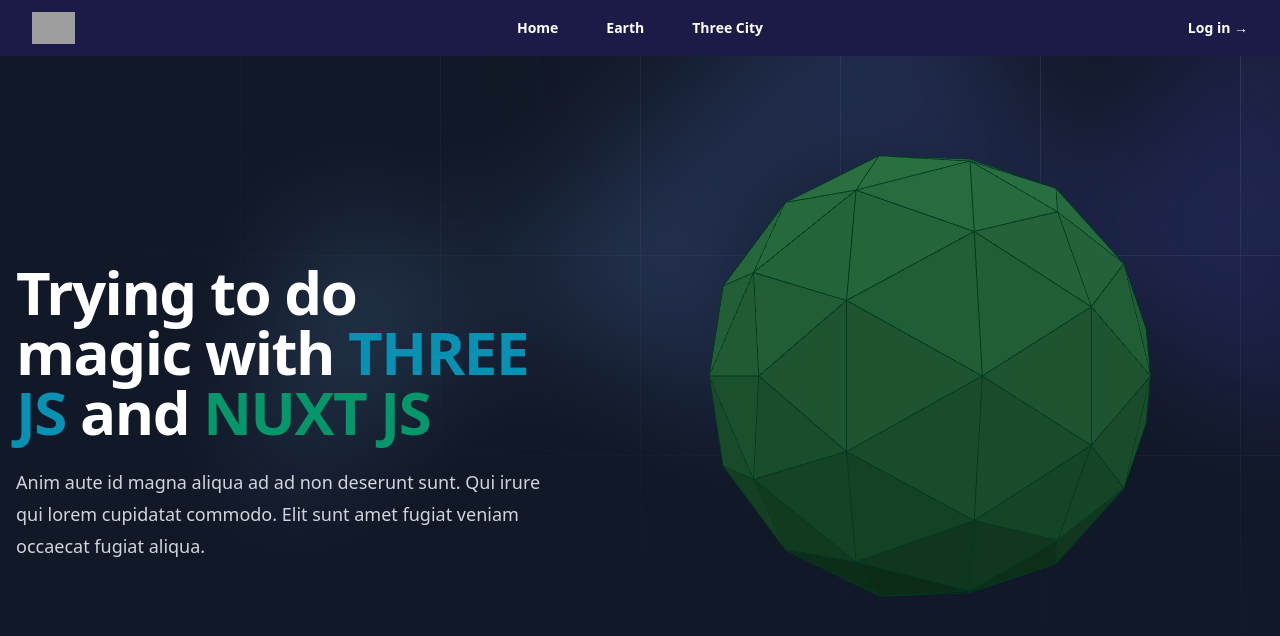
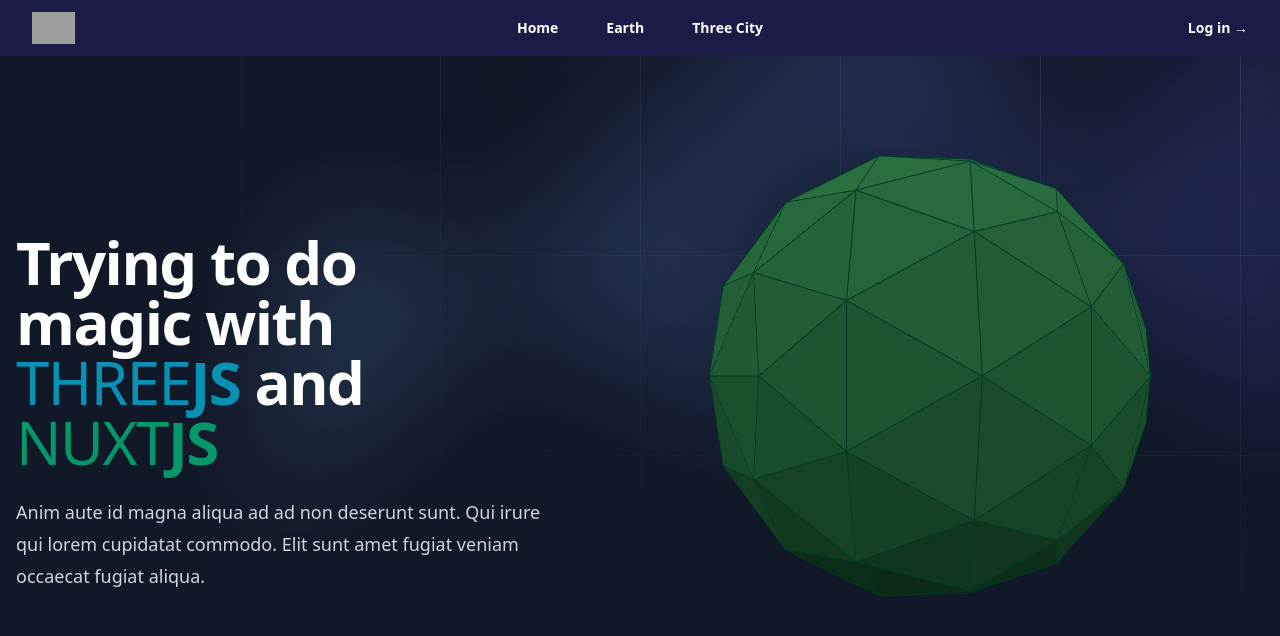
Before and after one commit to Dantes737/NUXT-THREEJS, a Nuxt app: page / in a window 1280 px wide. Shown: the top 636 px of the page. Built offline with nearby package versions, Linux system fonts and the light colour scheme; grey boxes are pictures that could not be loaded.

Commit message:
minor update

```diff
--- a/components/icosahedron.vue
+++ b/components/icosahedron.vue
@@ -41,6 +41,8 @@
   const controls = new OrbitControls(camera, renderer.domElement);
   controls.enableDamping = true;
   controls.dampingFactor = 0.03;
+  controls.maxDistance = 4.5;
+  controls.minDistance = 1.8;
 
   container.value.appendChild(renderer.domElement);
 
--- a/pages/index.vue
+++ b/pages/index.vue
@@ -65,8 +65,10 @@
           class="mt-10 text-4xl font-bold tracking-tight text-white sm:text-6xl"
         >
           Trying to do magic with
-          <span class="text-cyan-600">THREE JS</span> and
-          <span class="text-emerald-600">NUXT JS</span>
+          <span class="text-cyan-600 font-thin">THREE</span
+          ><span class="text-cyan-600">JS</span> and
+          <span class="text-emerald-600 font-thin">NUXT</span
+          ><span class="text-emerald-600">JS</span>
         </h1>
         <p class="mt-6 text-lg leading-8 text-gray-300">
           Anim aute id magna aliqua ad ad non deserunt sunt. Qui irure qui lorem
```
